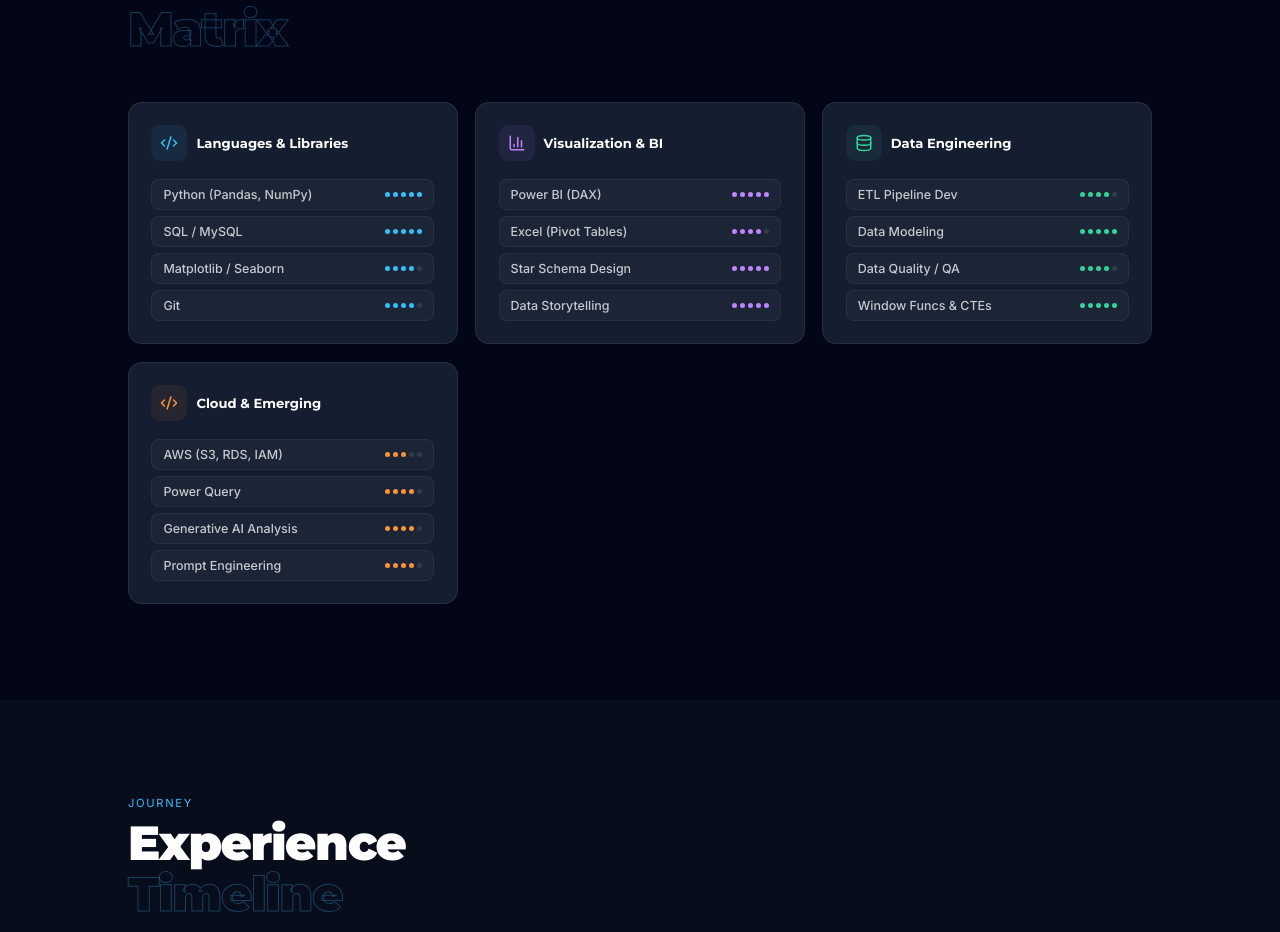
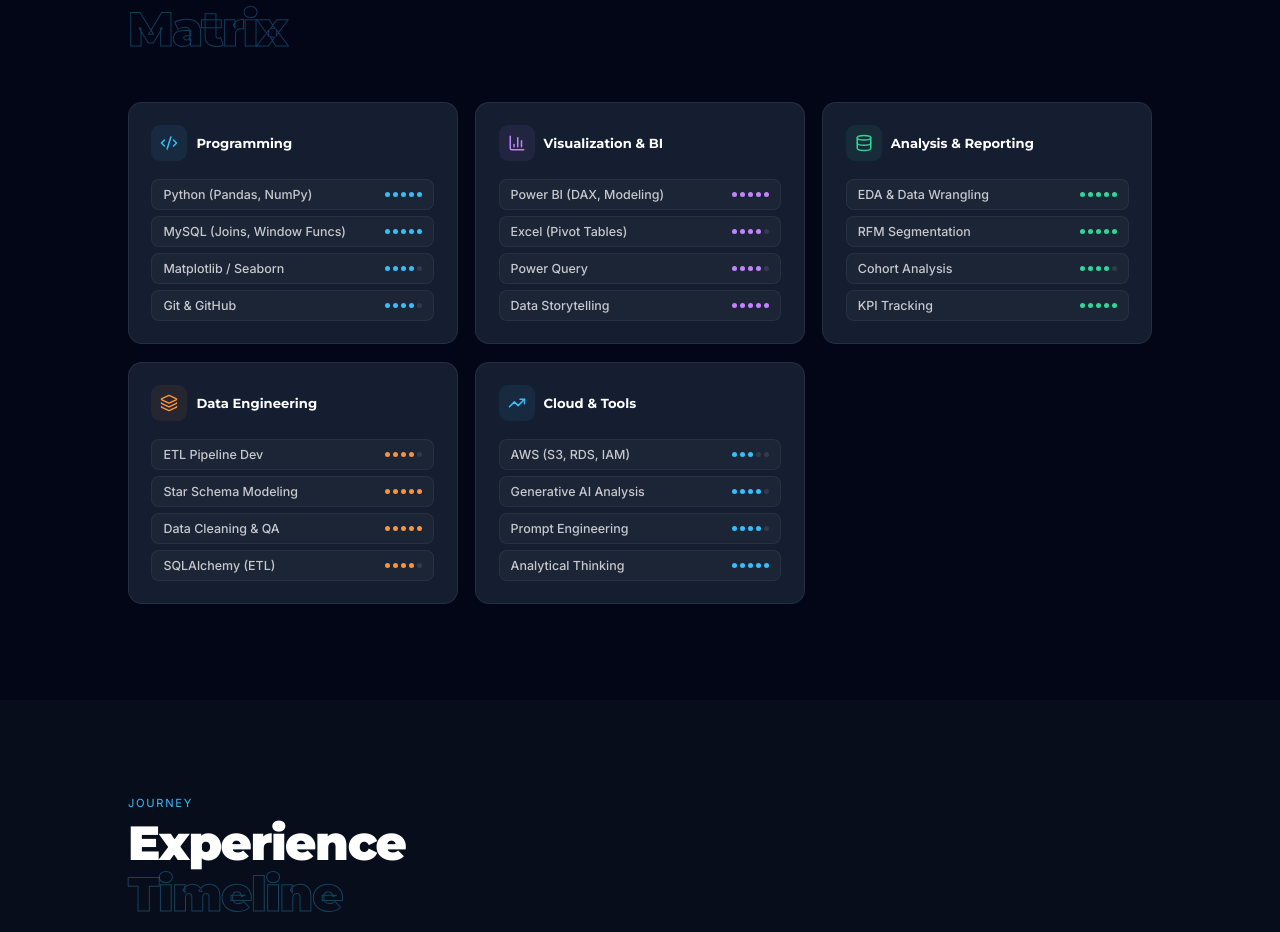
Before and after one commit to bilaljab/my-portfolio, a React (Vite) app: page / in a window 1280 px wide. Shown: the part 3600-4532 px from the top of the page. Built offline with nearby package versions, Linux system fonts and the light colour scheme.

Commit message:
Rebuild skills section

```diff
--- a/src/App.jsx
+++ b/src/App.jsx
@@ -454,20 +454,24 @@ function Dashboards() {
 ══════════════════════════════════════════════════════ */
 const SKILL_CATS = [
   {
-    color: A, Icon: Code2, title: "Languages & Libraries",
-    items: [{ l: "Python (Pandas, NumPy)", n: 5 }, { l: "SQL / MySQL", n: 5 }, { l: "Matplotlib / Seaborn", n: 4 }, { l: "Git", n: 4 }],
+    color: A, Icon: Code2, title: "Programming",
+    items: [{ l: "Python (Pandas, NumPy)", n: 5 }, { l: "MySQL (Joins, Window Funcs)", n: 5 }, { l: "Matplotlib / Seaborn", n: 4 }, { l: "Git & GitHub", n: 4 }],
   },
   {
     color: P, Icon: BarChart3, title: "Visualization & BI",
-    items: [{ l: "Power BI (DAX)", n: 5 }, { l: "Excel (Pivot Tables)", n: 4 }, { l: "Star Schema Design", n: 5 }, { l: "Data Storytelling", n: 5 }],
+    items: [{ l: "Power BI (DAX, Modeling)", n: 5 }, { l: "Excel (Pivot Tables)", n: 4 }, { l: "Power Query", n: 4 }, { l: "Data Storytelling", n: 5 }],
   },
   {
-    color: G, Icon: Database, title: "Data Engineering",
-    items: [{ l: "ETL Pipeline Dev", n: 4 }, { l: "Data Modeling", n: 5 }, { l: "Data Quality / QA", n: 4 }, { l: "Window Funcs & CTEs", n: 5 }],
+    color: G, Icon: Database, title: "Analysis & Reporting",
+    items: [{ l: "EDA & Data Wrangling", n: 5 }, { l: "RFM Segmentation", n: 5 }, { l: "Cohort Analysis", n: 4 }, { l: "KPI Tracking", n: 5 }],
   },
   {
-    color: O, Icon: Code2, title: "Cloud & Emerging",
-    items: [{ l: "AWS (S3, RDS, IAM)", n: 3 }, { l: "Power Query", n: 4 }, { l: "Generative AI Analysis", n: 4 }, { l: "Prompt Engineering", n: 4 }],
+    color: O, Icon: Layers, title: "Data Engineering",
+    items: [{ l: "ETL Pipeline Dev", n: 4 }, { l: "Star Schema Modeling", n: 5 }, { l: "Data Cleaning & QA", n: 5 }, { l: "SQLAlchemy (ETL)", n: 4 }],
+  },
+  {
+    color: A, Icon: TrendingUp, title: "Cloud & Tools",
+    items: [{ l: "AWS (S3, RDS, IAM)", n: 3 }, { l: "Generative AI Analysis", n: 4 }, { l: "Prompt Engineering", n: 4 }, { l: "Analytical Thinking", n: 5 }],
   },
 ];
 
```
